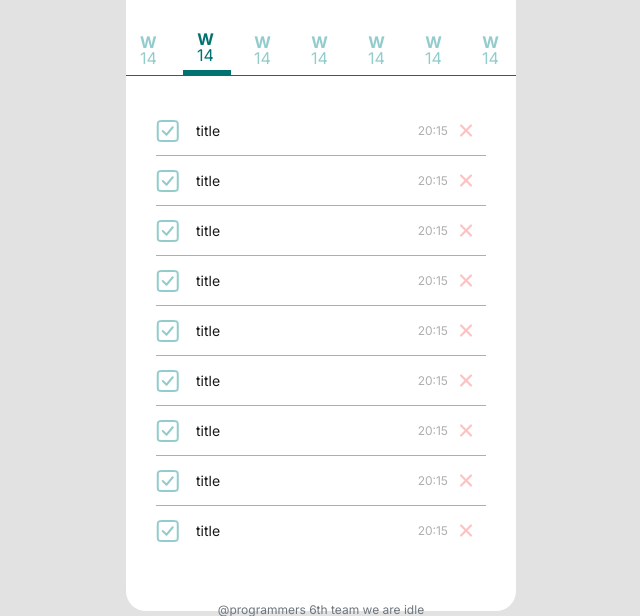
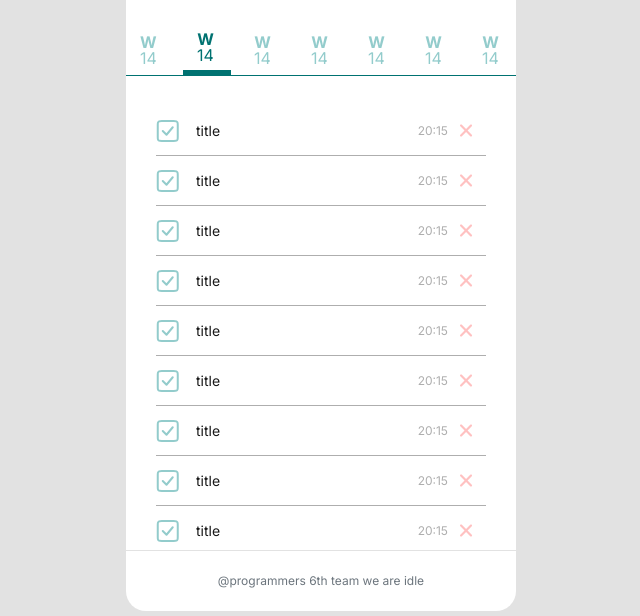
Before and after one commit to hb-k-3376/todolist-vanilla, a website: page index.html in a window 1280 px wide. Shown: the part 184-800 px from the top of the page, without its empty margins (319-959 px from the left). Drawn offline with Linux system fonts and the light colour scheme.

Commit message:
feat: footer 추가

```diff
--- a/index.html
+++ b/index.html
@@ -224,9 +224,11 @@
           </div>
         </li>
       </ul>
-    </main>
-    <footer>
+
+          <footer>
       <span>@programmers 6th team we are idle</span>
     </footer>
+    </main>
+
   </body>
 </html>
--- a/style.css
+++ b/style.css
@@ -50,6 +50,7 @@ main {
   display: flex;
   flex-direction: column;
   min-height: 0;
+  position: relative;
 }
 
 /* input  */
@@ -196,13 +197,17 @@ main {
 
 /* footer  */
 footer {
-  position: fixed;
+  display: flex;
+  justify-content: center;
+  align-items: center;
+  position: absolute;
+  width: 100%;
+  height: 60px;
   bottom: 0;
   right: 50%;
   transform: translate(50%);
-  display: flex;
-  justify-content: center;
-  align-items: center;
+
+  border-top: 1px solid #e2e2e2;
 
   span {
     text-align: center;
```
